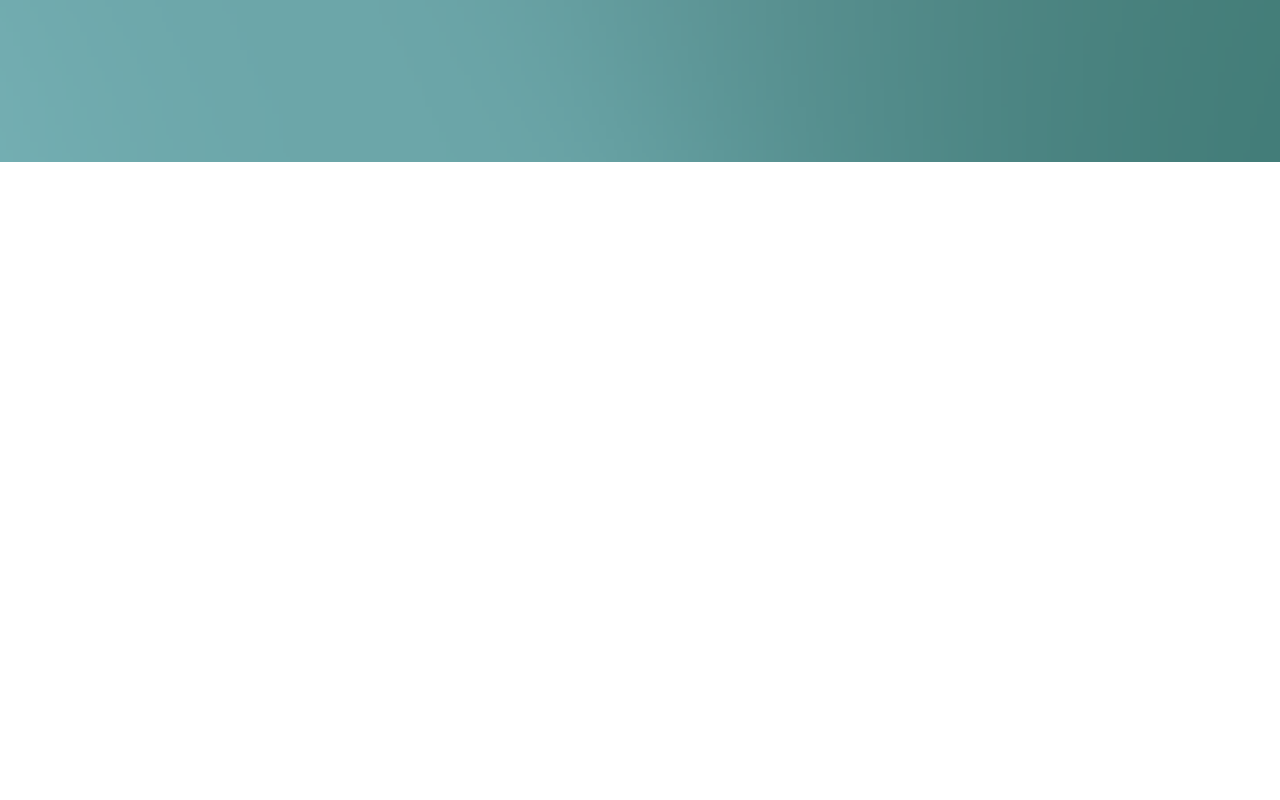
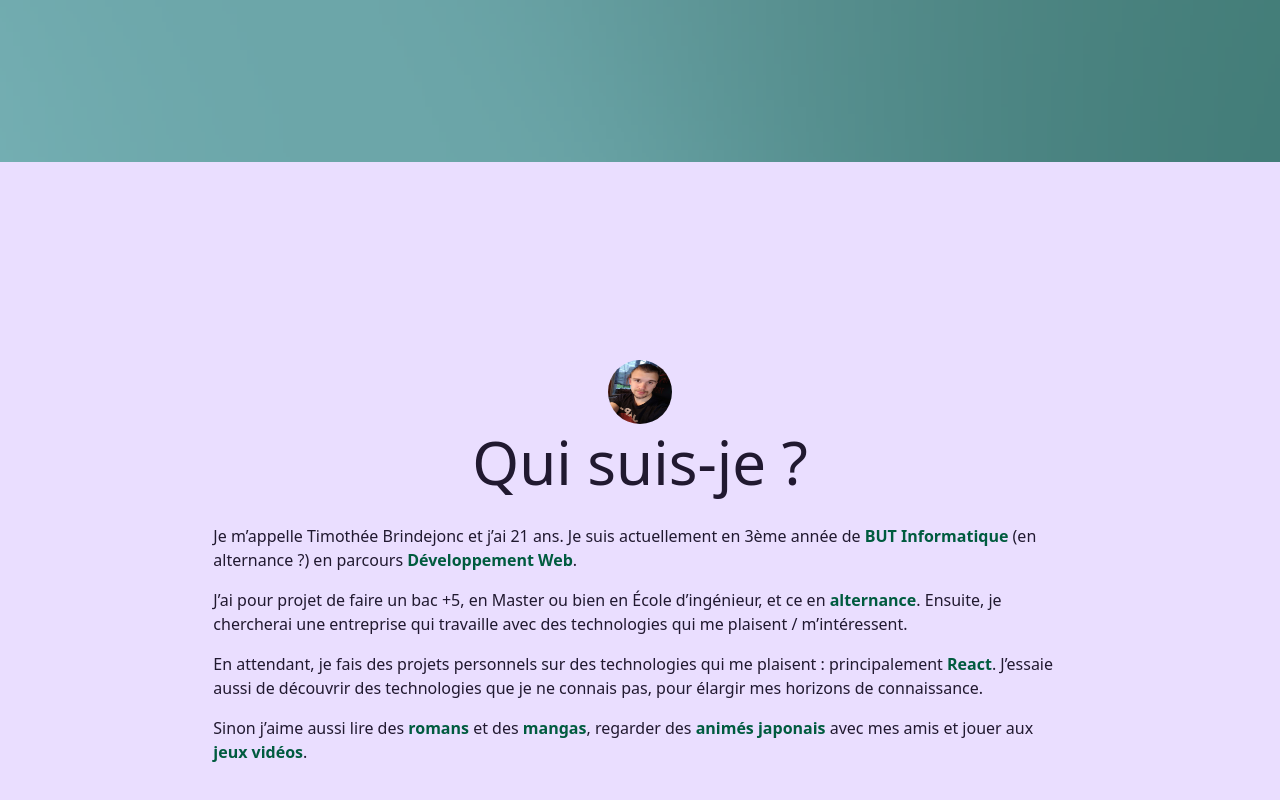
Before and after one commit to Timeuh/Portfolio-v2, a React (Vite) app: page / in a window 1280 px wide. Shown: the part 638-1438 px from the top of the page. Before the commit the page ends 800 px from the top, so only its background shows below. Built offline with nearby package versions, Linux system fonts and the light colour scheme.

Commit message:
feat: implement about component

```diff
--- a/src/App.tsx
+++ b/src/App.tsx
@@ -3,6 +3,7 @@ import {lang, theme} from '@/utils/AppTypes';
 import Home from '@/components/Home';
 import Navbar from '@/components/Navbar';
 import {isLight} from '@/utils/AppFuncs';
+import About from '@/components/About';
 
 // context for app theme
 export const ThemeContext = createContext<theme>('light');
@@ -26,6 +27,7 @@ export default function App() {
         <LangContext.Provider value={lang}>
           <Navbar changeTheme={changeTheme}/>
           <Home />
+          <About />
         </LangContext.Provider>
       </ThemeContext.Provider>
     </div>
```
